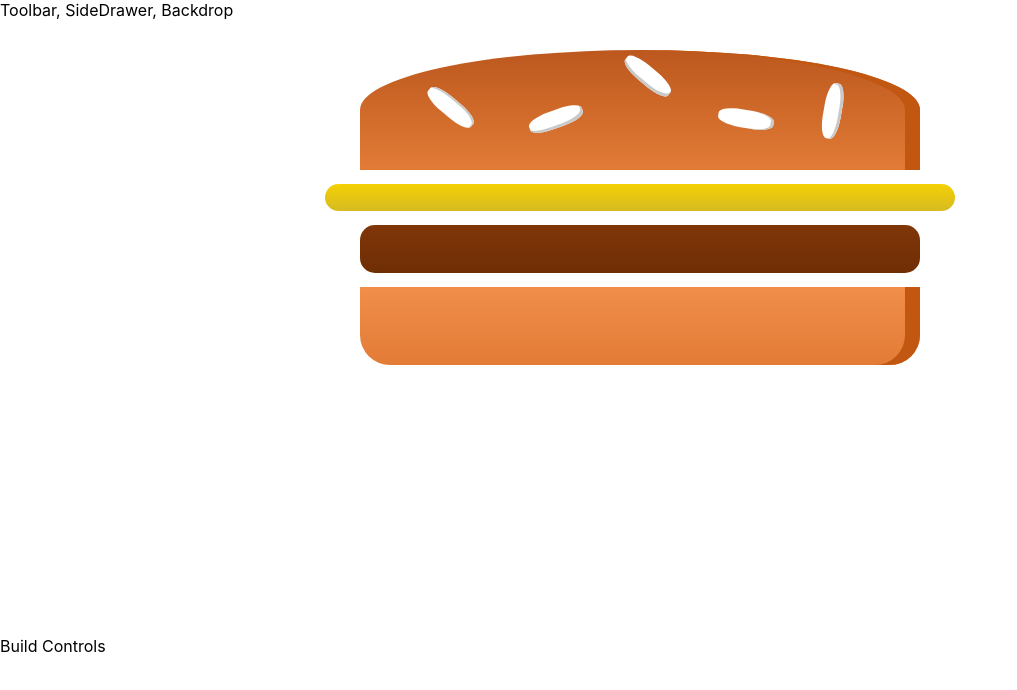
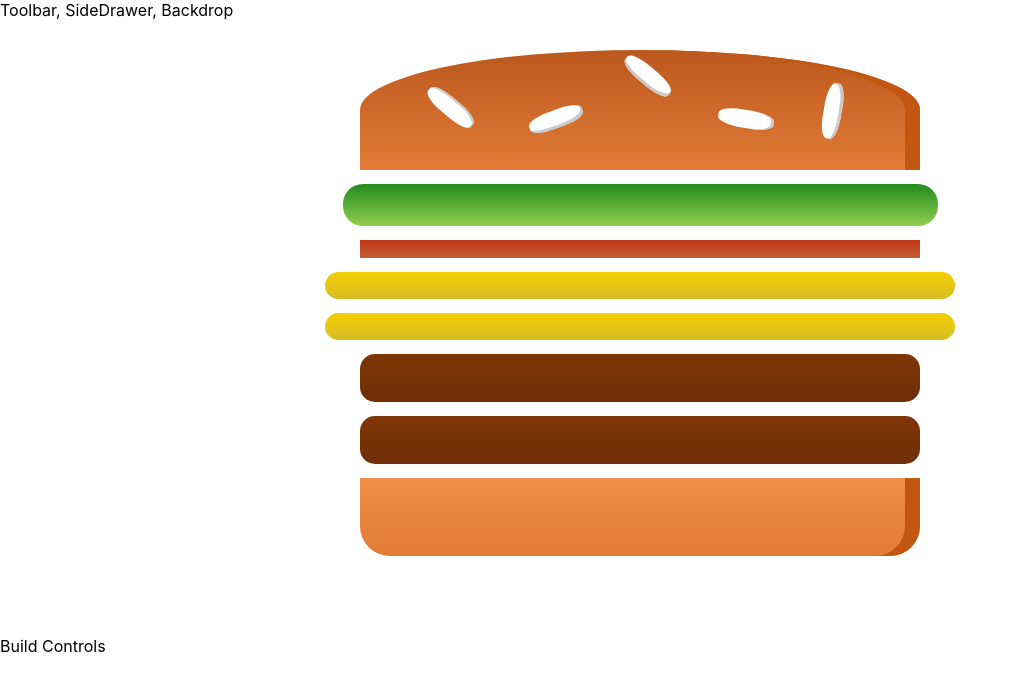
Before and after one commit to evgeni83/burger-builder, a React app: page / in a window 1280 px wide. Shown: the top 690 px of the page, without its empty margins (0-1017 px from the left). Built offline with nearby package versions, Linux system fonts and the light colour scheme.

Commit message:
Outputting Burger Ingredients Dynamically

```diff
--- a/src/components/Burger/Burger.jsx
+++ b/src/components/Burger/Burger.jsx
@@ -2,13 +2,17 @@ import React from 'react';
 import classes from './Burger.module.css';
 import BurgerIngredient from './BurgerIngredient/BurgerIngredient';
 
-const Burger = () => {
+const Burger = ( props ) => {
+    const transformedIngredients = Object.keys( props.ingredients ).map( ingredientName => {
+        return [ ...Array( props.ingredients[ ingredientName ] ) ].map( ( _, i ) => {
+            return <BurgerIngredient key={ ingredientName + i } type={ ingredientName }/>;
+        } );
+    } );
     return (
-        <div className={classes.Burger}>
-            <BurgerIngredient type="bread-top" />
-            <BurgerIngredient type="cheese" />
-            <BurgerIngredient type="meat" />
-            <BurgerIngredient type="bread-bottom" />
+        <div className={ classes.Burger }>
+            <BurgerIngredient type='bread-top'/>
+            { transformedIngredients }
+            <BurgerIngredient type='bread-bottom'/>
         </div>
     );
 };
--- a/src/containers/BurgerBuilder/BurgerBuilder.jsx
+++ b/src/containers/BurgerBuilder/BurgerBuilder.jsx
@@ -2,10 +2,19 @@ import React, { Component } from 'react';
 import Burger from '../../components/Burger/Burger';
 
 class BurgerBuilder extends Component {
+    state = {
+        ingredients: {
+            salad: 1,
+            bacon: 1,
+            cheese: 2,
+            meat: 2,
+        }
+    };
+
     render() {
         return (
             <>
-                <Burger/>
+                <Burger ingredients={ this.state.ingredients }/>
                 <div>Build Controls</div>
             </>
         );
```
